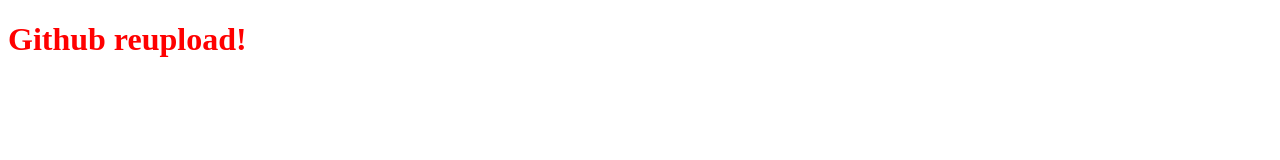
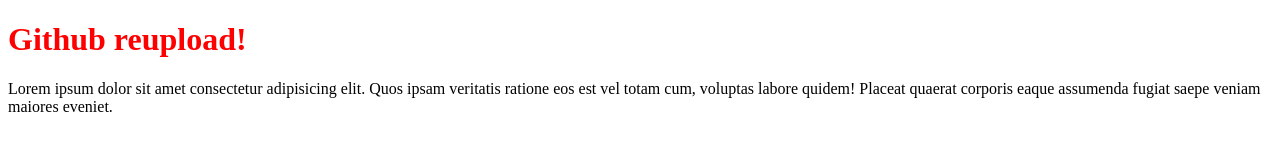
Before and after one commit to meerquais/git-upload, a plain HTML site: page index.html in a window 1280 px wide. Drawn offline with Linux system fonts and the light colour scheme.

Commit message:
added paragraph

```diff
--- a/index.html
+++ b/index.html
@@ -9,6 +9,7 @@
 <body>
 
     <h1>Github reupload!</h1>
+    <p>Lorem ipsum dolor sit amet consectetur adipisicing elit. Quos ipsam veritatis ratione eos est vel totam cum, voluptas labore quidem! Placeat quaerat corporis eaque assumenda fugiat saepe veniam maiores eveniet.</p>
 
 </body>
 </html>
```
